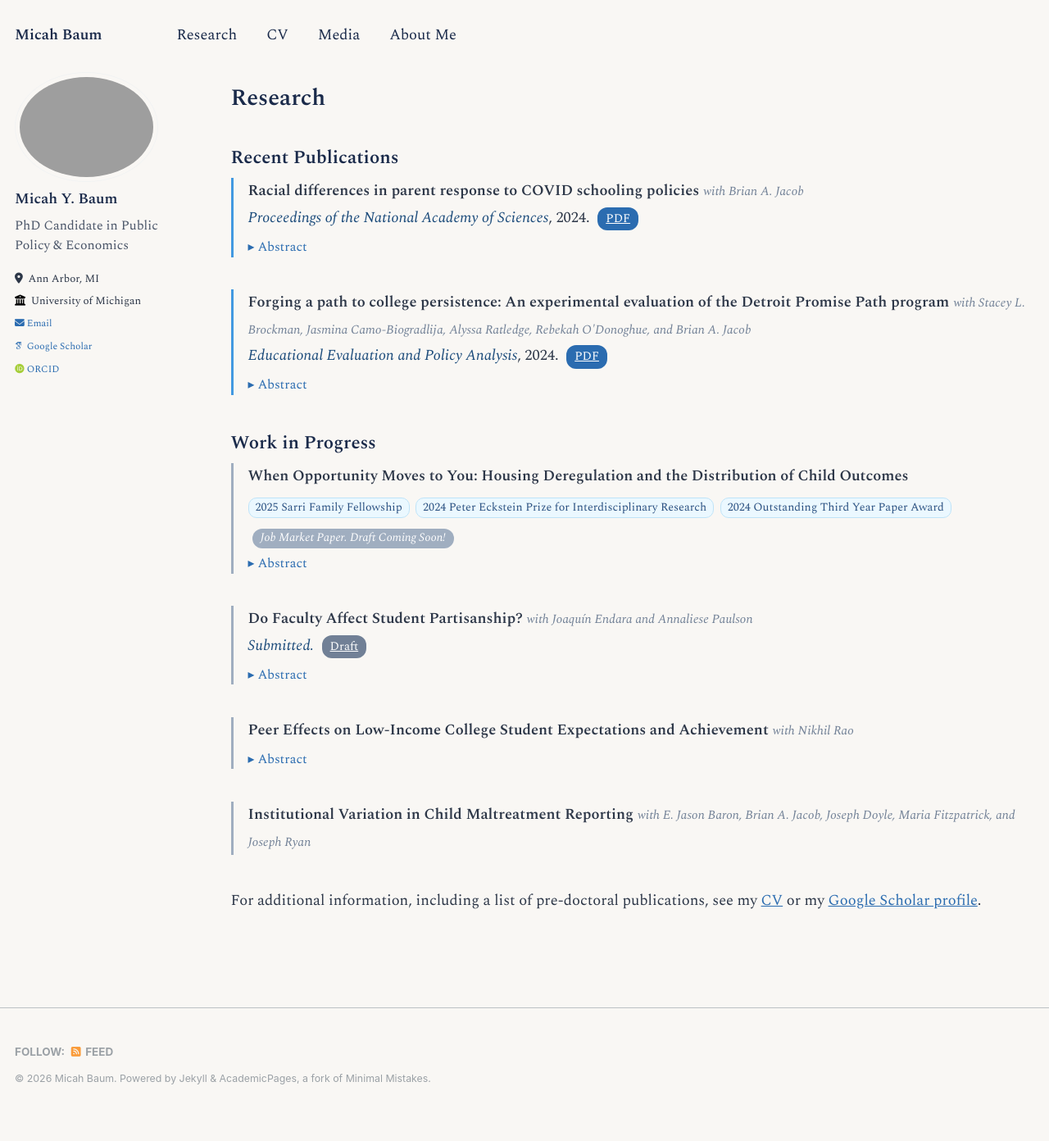
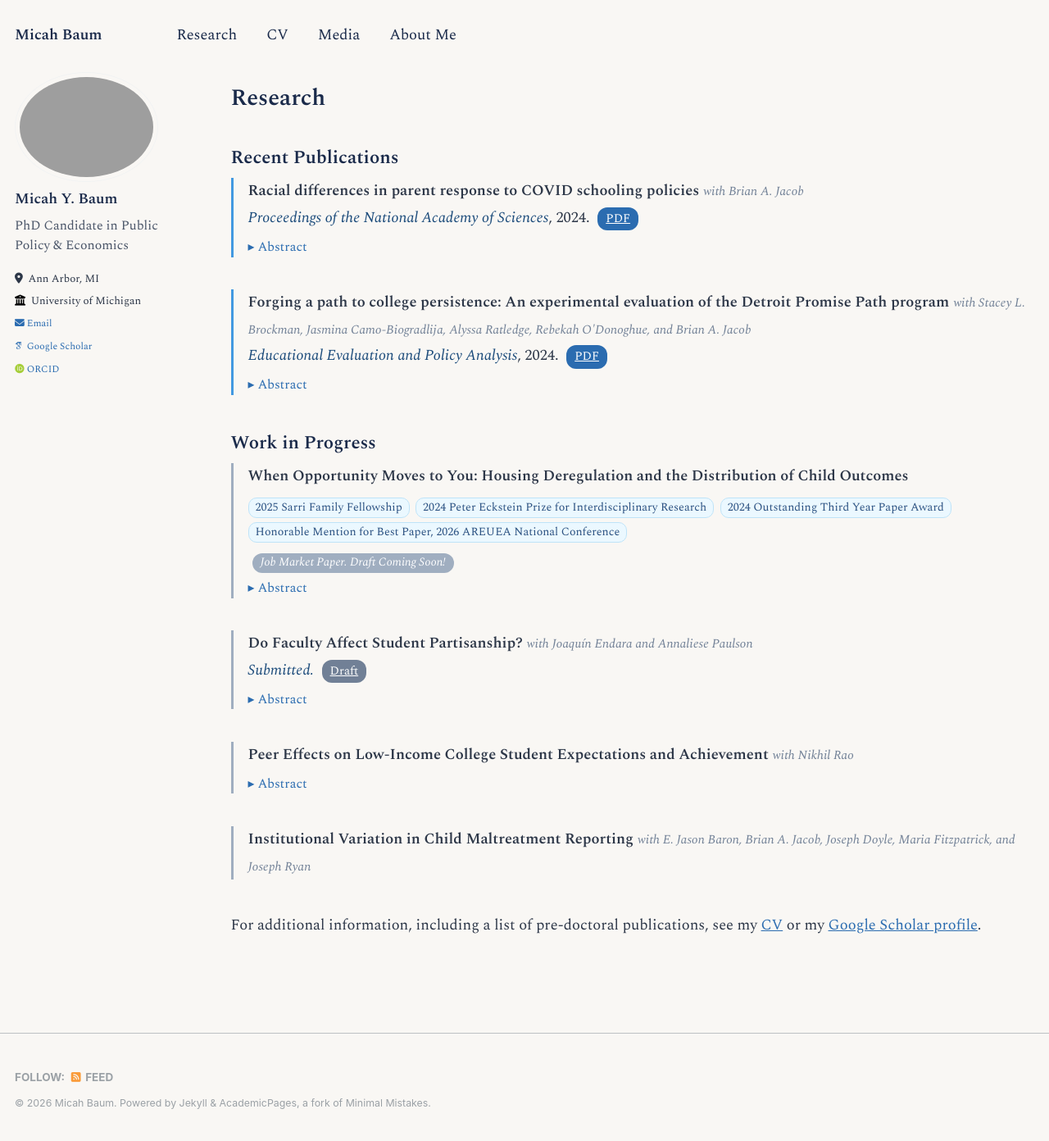
Before and after one commit to micah-baum/micah-baum.github.io, a Jekyll site: the page built from _pages/research.md, in a window 1280 px wide and 1392 px high. Shown: the whole window at 82% size. Built offline with Jekyll 4.4.1, drawn with Linux system fonts in a browser that asks for light colours; some web fonts are replaced.

Commit message:
Add AREUEA 2026 honorable mention award badge to housing paper
Co-Authored-By: Claude Sonnet 4.6 <noreply@anthropic.com>

```diff
--- a/_pages/research.md
+++ b/_pages/research.md
@@ -101,7 +101,7 @@ author_profile: true
 
 <div class="paper-card paper-card--wip">
 <p><strong>When Opportunity Moves to You: Housing Deregulation and the Distribution of Child Outcomes</strong></p>
-<div class="award-badges"><span class="award-badge">2025 Sarri Family Fellowship</span> <span class="award-badge">2024 Peter Eckstein Prize for Interdisciplinary Research</span> <span class="award-badge">2024 Outstanding Third Year Paper Award</span></div>
+<div class="award-badges"><span class="award-badge">2025 Sarri Family Fellowship</span> <span class="award-badge">2024 Peter Eckstein Prize for Interdisciplinary Research</span> <span class="award-badge">2024 Outstanding Third Year Paper Award</span> <span class="award-badge">Honorable Mention for Best Paper, 2026 AREUEA National Conference</span></div>
 <span class="paper-link paper-link--draft" style="cursor:default; background:#a0aec0; font-style:italic;"><em>Job Market Paper. Draft Coming Soon!</em></span>
 <details class="paper-abstract">
 <summary>Abstract</summary>
```
